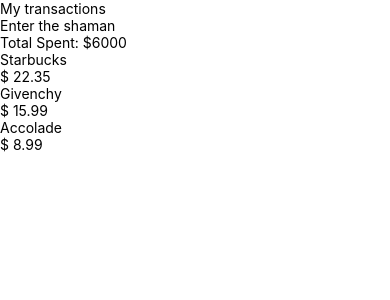
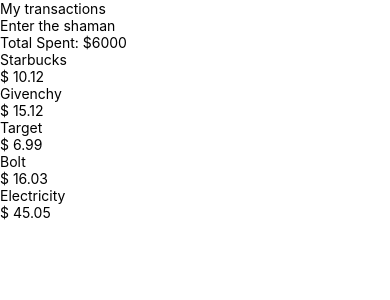
Before and after one commit to Elshaman/LiodeGalio-TransactionCard, a React Native app: screen / in a window 390 px wide. Shown: the top 300 px of the page. Built offline with nearby package versions, Linux system fonts and the light colour scheme.

Commit message:
looping through an array and render component foreach

```diff
--- a/components/TransactionCardList.tsx
+++ b/components/TransactionCardList.tsx
@@ -3,15 +3,26 @@ import TransactionItem from './TransactionItem';
 
 
 const  TransactionCardList = () => {
+
+    const transactions= [
+        {name: "Starbucks" , price: 10.12},
+        {name: "Givenchy" , price: 15.12},
+        {name: "Target" , price: 6.99 },
+        {name: "Bolt" , price: 16.03 },
+        {name: "Electricity" , price: 45.05 }
+    ]
+
     return (
             <View>
-                <TransactionItem vendor={"Starbucks"} price={22.35}  />
-                <TransactionItem vendor={"Givenchy"} price={15.99}/>
-                <TransactionItem vendor={"Accolade"} price={8.99}/>
+                { transactions.map((item , key) => {
+                                                        return <TransactionItem vendor={item.name}
+                                                                                price={item.price}
+                                                                                key={key}
+                                                                 />
+                                                   }
+                                  )
+                 }
             </View>
-
-
-
     )
   }
 
```
